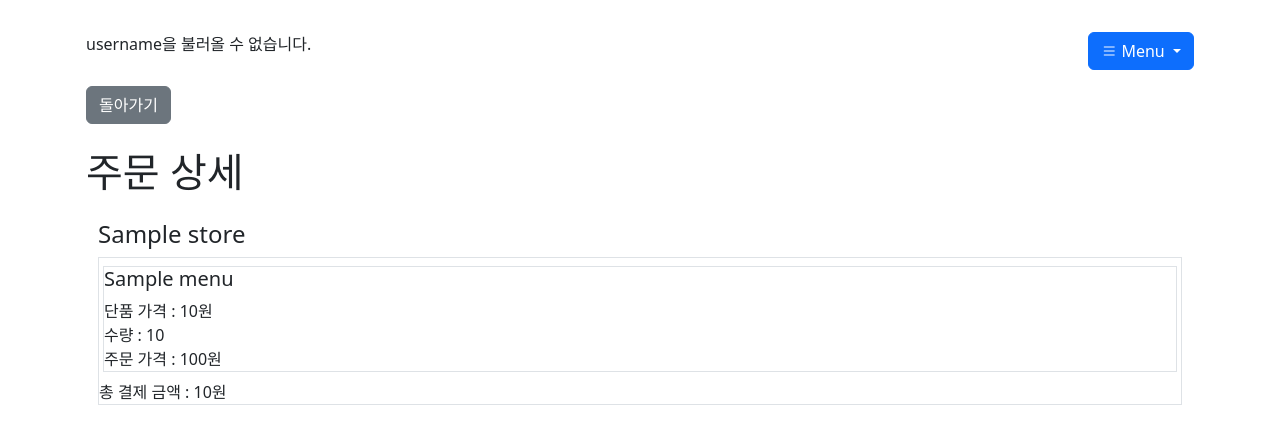
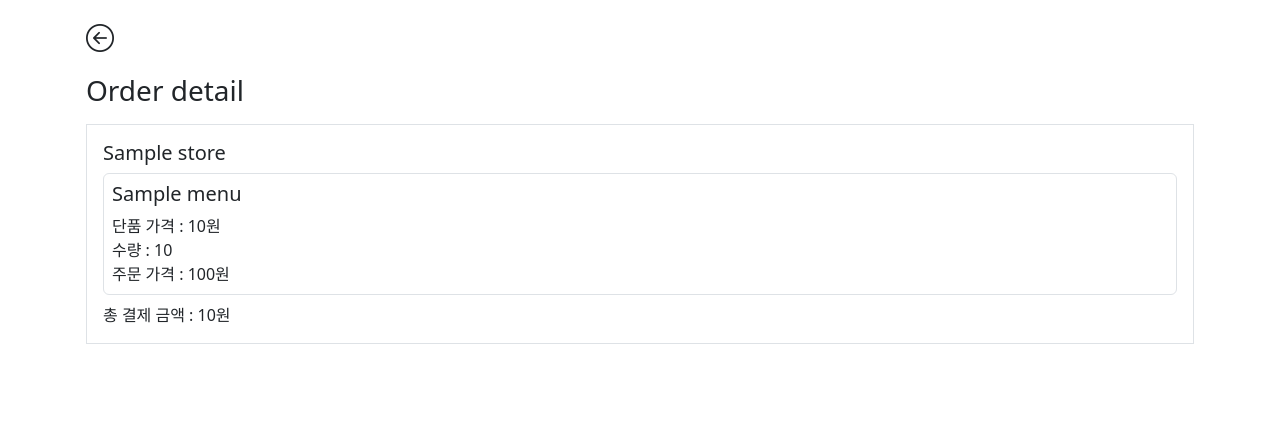
Before and after one commit to yaezzin/DeliveryApp, a Django app: template app/customer/templates/orders/detail.html in a window 1280 px wide. Shown: the top 444 px of the page. Run offline with Django 4.2, Linux system fonts and the light colour scheme; the template is opened without the code that fills it: values that come from a table or form of the project are taken from there, others are empty; tables that the repository leaves empty hold one stand-in row (values such as "Sample post").

Commit message:
[FIX] customer order, order detail bootstrap style align

```diff
--- a/app/customer/templates/orders/detail.html
+++ b/app/customer/templates/orders/detail.html
@@ -1,15 +1,15 @@
 {% extends "customer_base.html" %}
 {% load humanize %}
 {% block content %}
-    {{ block.super }}
-    <div><a class="btn btn-secondary" href="{% url 'customer:customer_orders' %}">돌아가기</a></div>
-    <div class="my-4"><h1>주문 상세</h1></div>
-    <div class="container-fluid my-4">
-        <div><h4>{{ order.store_id.name }}</h4></div>
-        <div class="border">
+    <div class="mb-3">
+        <a href="{% url 'customer:customer_orders' %}" class="text-dark"><i class="bi bi-arrow-left-circle fs-3"></i></a>
+    </div>
+    <h3 class="mb-3">Order detail</h3>
+    <div class="border p-3">
+        <h5>{{ order.store_id.name }}</h5>
         {% for cart in carts %}
 
-                <div class="border my-2 ms-1 me-1">
+            <div class="border rounded my-2 p-2">
                 <div>
                     <h5>{{ cart.menu_id.name }}</h5>
                 </div>
@@ -26,6 +26,4 @@
         {% endfor %}
         <div> 총 결제 금액 : {{ order.total_price|intcomma }}원</div>
     </div>
-    </div>
-
 {% endblock content %}
```
Also changed, not shown: app/customer/templates/orders/list.html (+5 -6 lines). Lines whose indentation alone changed are shown as unchanged.
